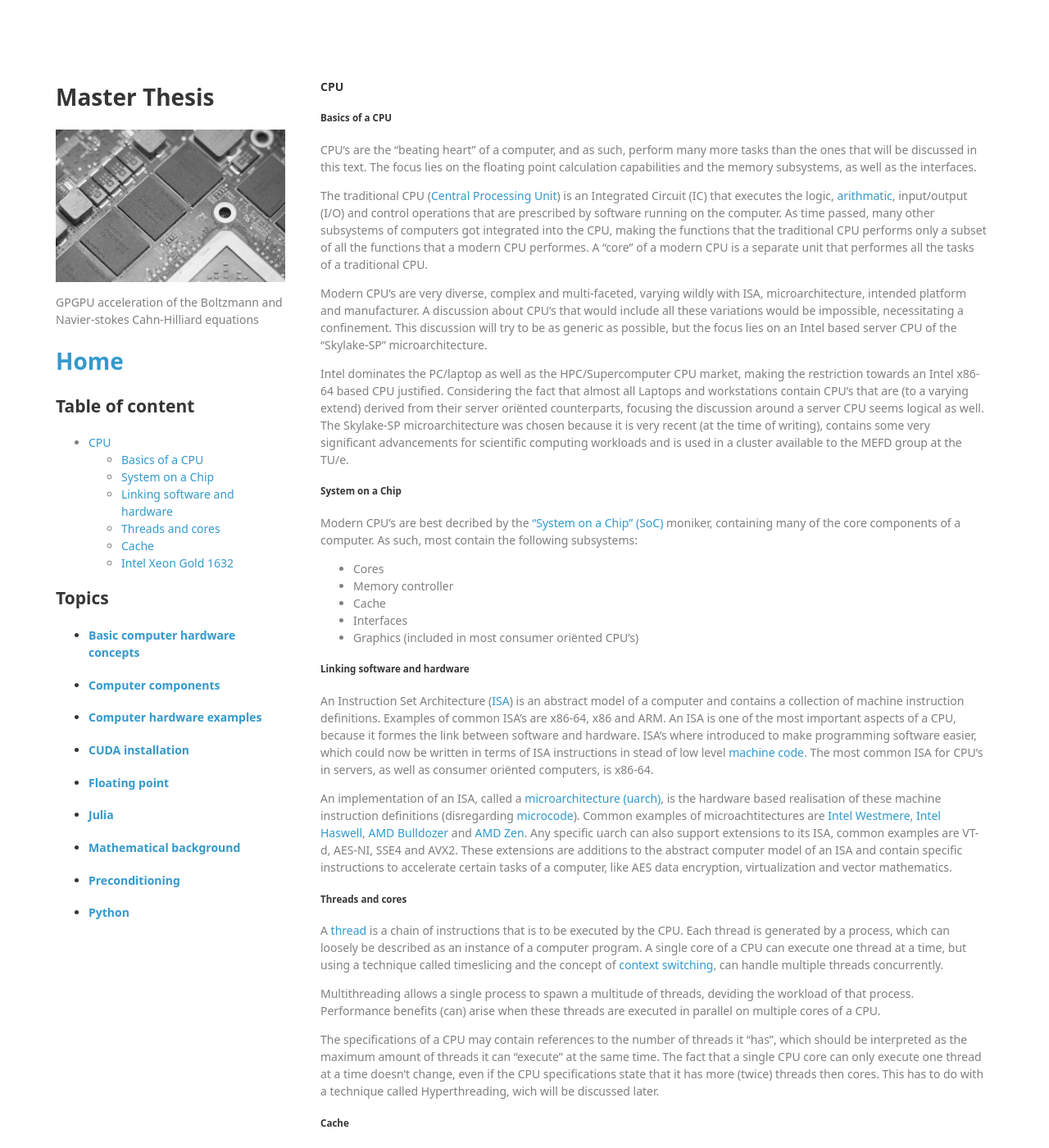
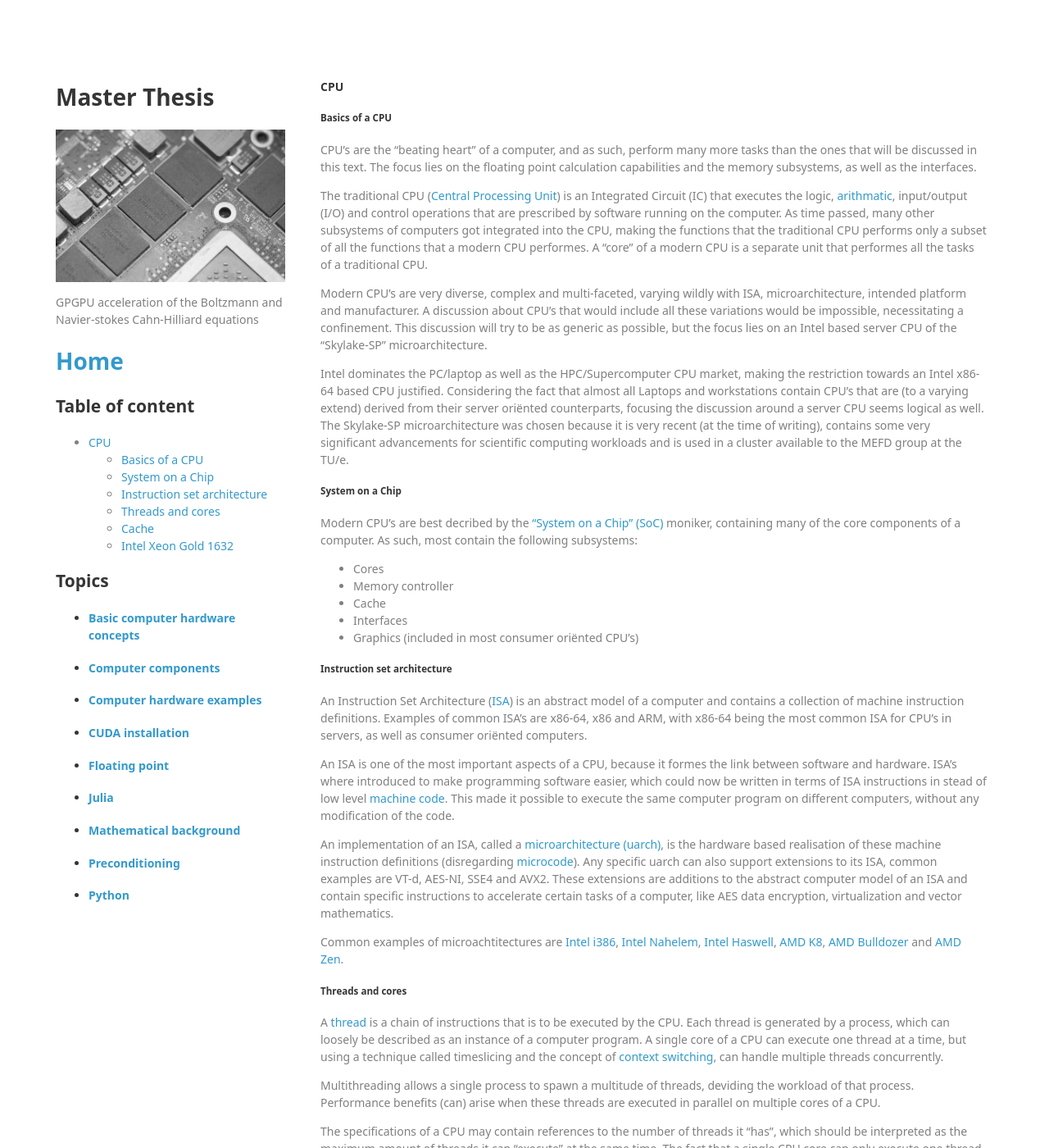
Before and after one commit to lucasbekker/lucasbekker.github.io, a Jekyll site: the page built from _sections/Computer_components.md, in a window 1280 px wide and 1400 px high. Shown: the whole window at 82% size. Built offline with Jekyll 4.4.1, drawn with Linux system fonts in a browser that asks for light colours; nearby versions of some CDN libraries.

Commit message:
More modifications to subsection of ISA.

```diff
--- a/_sections/Computer_components.md
+++ b/_sections/Computer_components.md
@@ -25,11 +25,15 @@ Modern CPU's are best decribed by the ["System on a Chip" (SoC)](https://en.wiki
  - Interfaces
  - Graphics (included in most consumer oriënted CPU's)
 
-##### Linking software and hardware
+##### Instruction set architecture
 
-An Instruction Set Architecture ([ISA](https://en.wikipedia.org/wiki/Instruction_set_architecture)) is an abstract model of a computer and contains a collection of machine instruction definitions. Examples of common ISA's are x86-64, x86 and ARM. An ISA is one of the most important aspects of a CPU, because it formes the link between software and hardware. ISA's where introduced to make programming software easier, which could now be written in terms of ISA instructions in stead of low level [machine code](https://en.wikipedia.org/wiki/Machine_code). The most common ISA for CPU's in servers, as well as consumer oriënted computers, is x86-64.
+An Instruction Set Architecture ([ISA](https://en.wikipedia.org/wiki/Instruction_set_architecture)) is an abstract model of a computer and contains a collection of machine instruction definitions. Examples of common ISA's are x86-64, x86 and ARM, with x86-64 being the most common ISA for CPU's in servers, as well as consumer oriënted computers.
 
-An implementation of an ISA, called a [microarchitecture (uarch)](https://en.wikipedia.org/wiki/Microarchitecture), is the hardware based realisation of these machine instruction definitions (disregarding [microcode](https://en.wikipedia.org/wiki/Microcode)). Common examples of microachtitectures are [Intel Westmere](https://en.wikipedia.org/wiki/Westmere_(microarchitecture)), [Intel Haswell](https://en.wikipedia.org/wiki/Haswell_%28microarchitecture%29), [AMD Bulldozer](https://en.wikipedia.org/wiki/Bulldozer_(microarchitecture)) and [AMD Zen](https://en.wikipedia.org/wiki/Zen_(microarchitecture)). Any specific uarch can also support extensions to its ISA, common examples are VT-d, AES-NI, SSE4 and AVX2. These extensions are additions to the abstract computer model of an ISA and contain specific instructions to accelerate certain tasks of a computer, like AES data encryption, virtualization and vector mathematics.
+An ISA is one of the most important aspects of a CPU, because it formes the link between software and hardware. ISA's where introduced to make programming software easier, which could now be written in terms of ISA instructions in stead of low level [machine code](https://en.wikipedia.org/wiki/Machine_code). This made it possible to execute the same computer program on different computers, without any modification of the code.
+
+An implementation of an ISA, called a [microarchitecture (uarch)](https://en.wikipedia.org/wiki/Microarchitecture), is the hardware based realisation of these machine instruction definitions (disregarding [microcode](https://en.wikipedia.org/wiki/Microcode)). Any specific uarch can also support extensions to its ISA, common examples are VT-d, AES-NI, SSE4 and AVX2. These extensions are additions to the abstract computer model of an ISA and contain specific instructions to accelerate certain tasks of a computer, like AES data encryption, virtualization and vector mathematics.
+
+Common examples of microachtitectures are [Intel i386](https://en.wikipedia.org/wiki/Intel_80386), [Intel Nahelem](https://en.wikipedia.org/wiki/Nehalem_(microarchitecture)), [Intel Haswell](https://en.wikipedia.org/wiki/Haswell_%28microarchitecture%29), [AMD K8](https://en.wikipedia.org/wiki/AMD_K8), [AMD Bulldozer](https://en.wikipedia.org/wiki/Bulldozer_(microarchitecture)) and [AMD Zen](https://en.wikipedia.org/wiki/Zen_(microarchitecture)).
 
 ##### Threads and cores
 
```
